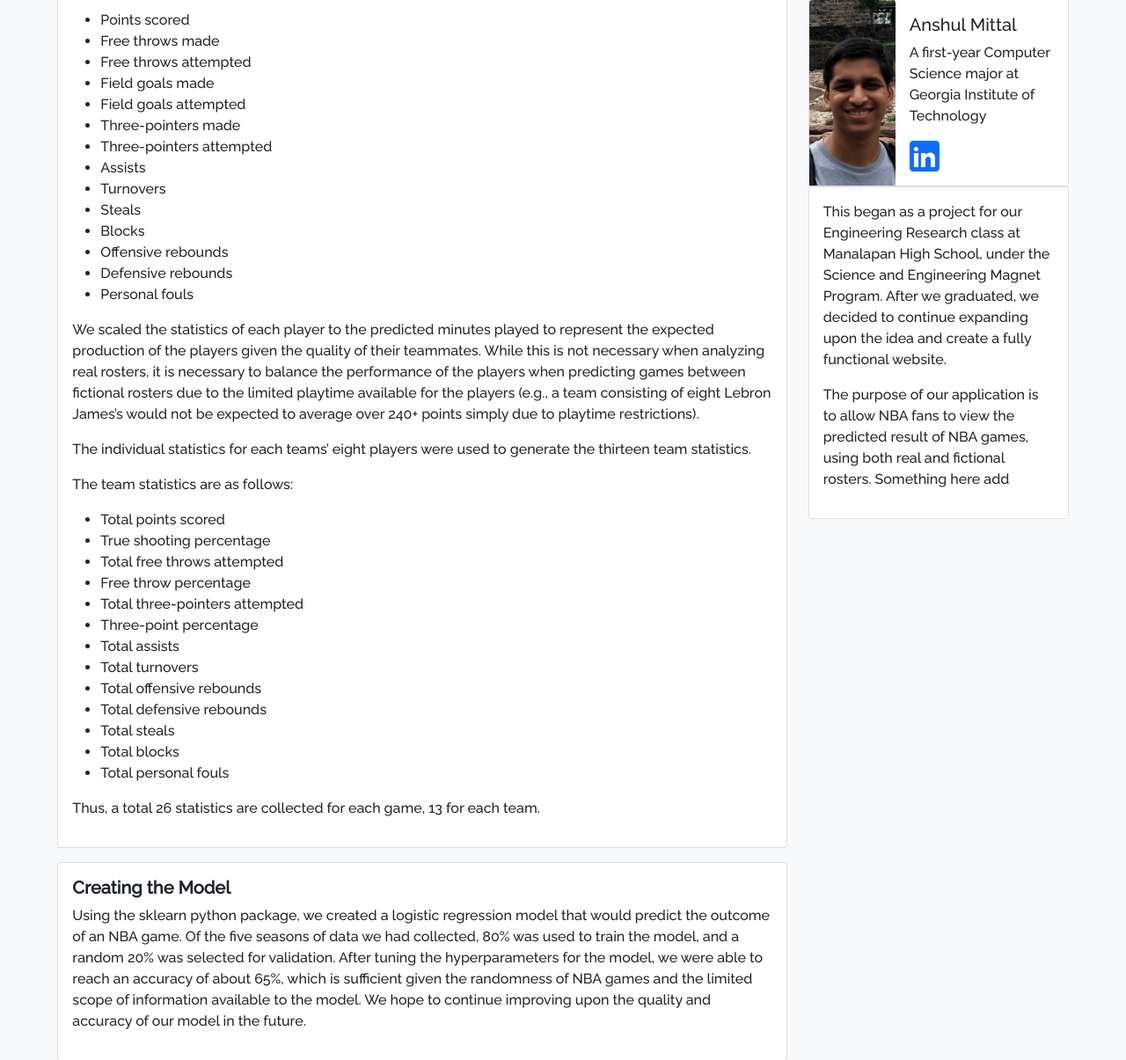
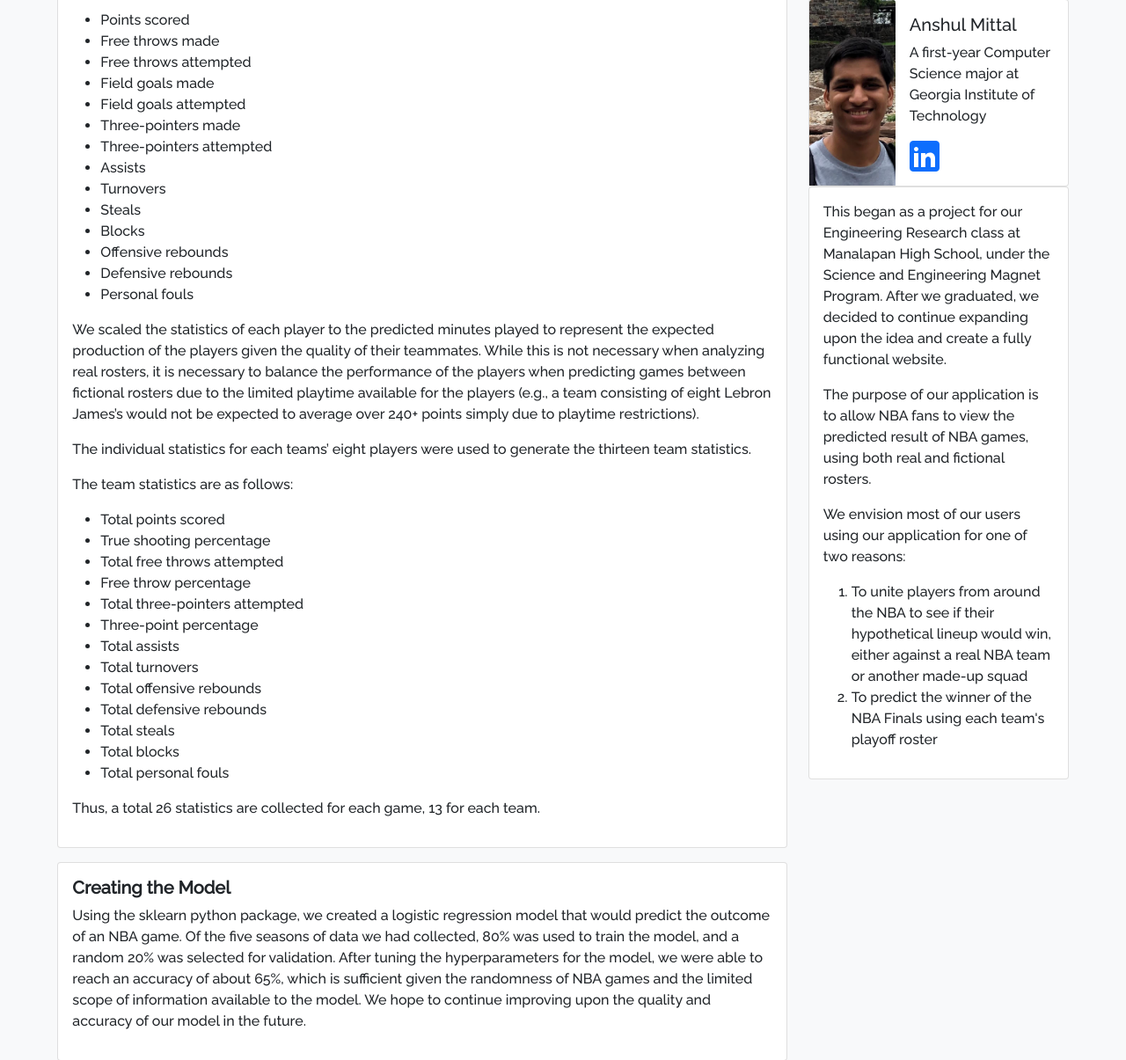
Before and after one commit to ljb135/nba-project-2, a Flask app: template templates/aboutBS.html in a window 1280 px wide. Shown: the part 470-1675 px from the top of the page at 88% size. Run offline with Flask 2, Linux system fonts and the light colour scheme; the template is opened without the code that fills it, so the values that code supplies are empty; parts of the project's set-up code (start-up, migrations or seed data) failed here and were passed over; some libraries are stand-ins or nearby versions.

Commit message:
Fixed bug in JS code, replaced "something here add" in aboutBS.html

```diff
--- a/templates/aboutBS.html
+++ b/templates/aboutBS.html
@@ -107,7 +107,13 @@
                 <div class="card-body">
                     <p>This began as a project for our Engineering Research class at Manalapan High School, under the Science and Engineering Magnet Program. After we graduated, we decided to continue expanding upon the idea and create a fully functional website.</p>
 
-                    <p>The purpose of our application is to allow NBA fans to view the predicted result of NBA games, using both real and fictional rosters. Something here add</p>
+                    <p>The purpose of our application is to allow NBA fans to view the predicted result of NBA games, using both real and fictional rosters.
+                    <p>We envision most of our users using our application for one of two reasons:
+                        <ol type="1">
+                          <li>To unite players from around the NBA to see if their hypothetical lineup would win, either against a real NBA team or another made-up squad</li>
+                          <li>To predict the winner of the NBA Finals using each team's playoff roster</li>
+                        </ol>
+                    <p>
                 </div>
             </div>
         </div>
--- a/templates/formBS.html
+++ b/templates/formBS.html
@@ -110,6 +110,7 @@ function delete_prediction() {
     }
 }
 function update_seasonHTML(selected_season, season_field) {
+    let season_optionHTML = "";
     for (let i = 2017; i < 2022; i++) {
         if (i.toString() == selected_season) {
             season_optionHTML += "<option value=" + i.toString() + " selected>" + (i - 1).toString() + "-" + i.toString() + "</option>";
```
